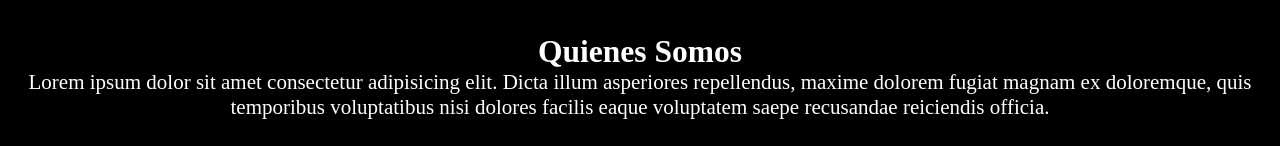
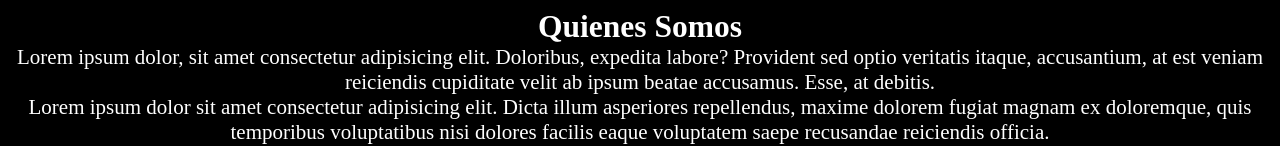
Before and after one commit to JohnCarlosTumal/caba-asRio, a plain HTML site: page index.html in a window 1280 px wide. Shown: the part 453-599 px from the top of the page. Drawn offline with Linux system fonts and the light colour scheme; a web font is replaced by a local one.

Commit message:
cambios index

```diff
--- a/index.html
+++ b/index.html
@@ -50,6 +50,8 @@
         <div class="informacion">
             <h2>Quienes Somos</h2>
 
+            <p>Lorem ipsum dolor, sit amet consectetur adipisicing elit. Doloribus, expedita labore? Provident sed optio veritatis itaque, accusantium, at est veniam reiciendis cupiditate velit ab ipsum beatae accusamus. Esse, at debitis.</p>
+
             <p>
                 Lorem ipsum dolor sit amet consectetur adipisicing elit. Dicta illum asperiores repellendus, maxime
                 dolorem
```
